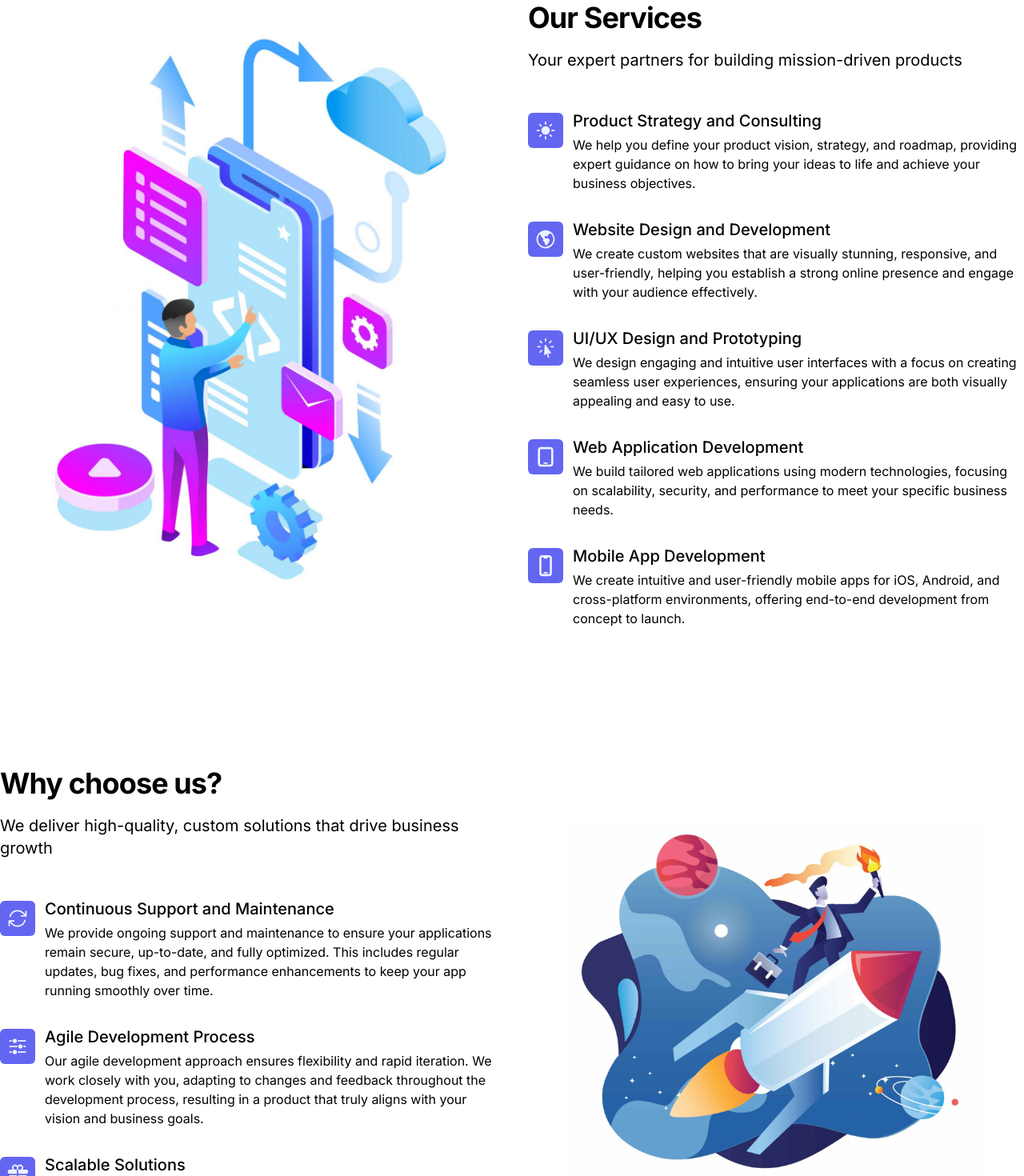
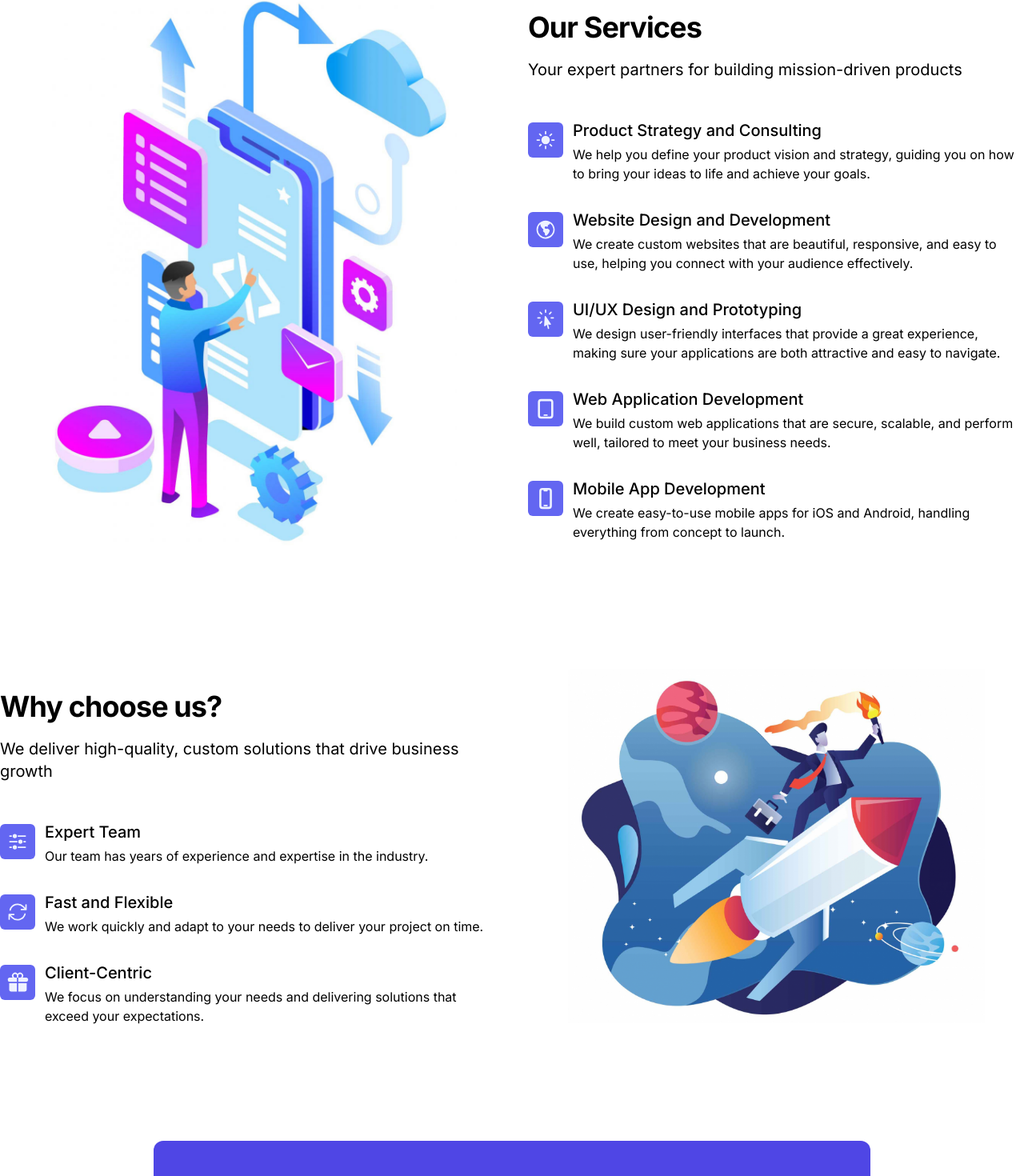
Before and after one commit to appjitsu/momentum-web, a Next.js app: page / in a window 1280 px wide. Shown: the part 799-2269 px from the top of the page at 80% size. Built offline with nearby package versions, Linux system fonts and the light colour scheme.

Commit message:
updated content

```diff
--- a/app/(mdx)/about-us/page.mdx
+++ b/app/(mdx)/about-us/page.mdx
@@ -43,10 +43,10 @@ At **Momentum Software**, we specialize in:
 
 ### Why Choose Us?
 
--   **Expertise:** Our team has years of experience in the industry, and we
-    leverage the latest technologies to bring your ideas to life.
--   **Agile Approach:** We follow an agile development process, ensuring
-    flexibility, adaptability, and faster time-to-market.
+-   **Expertise:** Our team has years of experience in the industry, and we use
+    the latest tools to bring your ideas to life.
+-   **Fast and Flexible:** We work quickly and adapt to your needs to deliver
+    your project on time.
 -   **Client-Centric:** Your success is our success. We work closely with you to
     understand your needs and deliver solutions that exceed your expectations.
 -   **Continuous Support:** Our relationship doesn’t end with the launch. We
@@ -55,18 +55,12 @@ At **Momentum Software**, we specialize in:
 
 ### Our Values
 
--   **Innovation:** We’re always exploring new technologies and methodologies to
-    deliver cutting-edge solutions.
--   **Integrity:** We believe in transparent communication and building trust
-    with our clients.
+-   **Innovation:** We’re always exploring new tools and methods to deliver the
+    best solutions.
+-   **Integrity:** We believe in clear communication and building trust with our
+    clients.
 -   **Excellence:** We strive for excellence in everything we do, from the
     initial concept to the final product.
-
-### Meet the Team
-
-Our team is composed of industry experts who are passionate about what they do.
-From talented developers to creative designers, everyone at **Momentum
-Software** is dedicated to delivering the best possible results for our clients.
 
 ### Let’s Build Something Great Together
 
--- a/components/data.js
+++ b/components/data.js
@@ -19,27 +19,27 @@ const benefitOne = {
     bullets: [
         {
             title: 'Product Strategy and Consulting',
-            desc: 'We help you define your product vision, strategy, and roadmap, providing expert guidance on how to bring your ideas to life and achieve your business objectives.',
+            desc: 'We help you define your product vision and strategy, guiding you on how to bring your ideas to life and achieve your goals.',
             icon: <SunIcon />
         },
         {
             title: 'Website Design and Development',
-            desc: 'We create custom websites that are visually stunning, responsive, and user-friendly, helping you establish a strong online presence and engage with your audience effectively.',
+            desc: 'We create custom websites that are beautiful, responsive, and easy to use, helping you connect with your audience effectively.',
             icon: <GlobeAmericasIcon />
         },
         {
             title: 'UI/UX Design and Prototyping',
-            desc: 'We design engaging and intuitive user interfaces with a focus on creating seamless user experiences, ensuring your applications are both visually appealing and easy to use.',
+            desc: 'We design user-friendly interfaces that provide a great experience, making sure your applications are both attractive and easy to navigate.',
             icon: <CursorArrowRaysIcon />
         },
         {
             title: 'Web Application Development',
-            desc: 'We build tailored web applications using modern technologies, focusing on scalability, security, and performance to meet your specific business needs.',
+            desc: 'We build custom web applications that are secure, scalable, and perform well, tailored to meet your business needs.',
             icon: <DeviceTabletIcon />
         },
         {
             title: 'Mobile App Development',
-            desc: 'We create intuitive and user-friendly mobile apps for iOS, Android, and cross-platform environments, offering end-to-end development from concept to launch.',
+            desc: 'We create easy-to-use mobile apps for iOS and Android, handling everything from concept to launch.',
             icon: <DevicePhoneMobileIcon />
         }
     ]
@@ -51,18 +51,18 @@ const benefitTwo = {
     image: benefitTwoImg,
     bullets: [
         {
-            title: 'Continuous Support and Maintenance',
-            desc: 'We provide ongoing support and maintenance to ensure your applications remain secure, up-to-date, and fully optimized. This includes regular updates, bug fixes, and performance enhancements to keep your app running smoothly over time.',
+            title: 'Expert Team',
+            desc: 'Our team has years of experience and expertise in the industry.',
+            icon: <AdjustmentsHorizontalIcon />
+        },
+        {
+            title: 'Fast and Flexible',
+            desc: 'We work quickly and adapt to your needs to deliver your project on time.',
             icon: <ArrowPathIcon />
         },
         {
-            title: 'Agile Development Process',
-            desc: 'Our agile development approach ensures flexibility and rapid iteration. We work closely with you, adapting to changes and feedback throughout the development process, resulting in a product that truly aligns with your vision and business goals.',
-            icon: <AdjustmentsHorizontalIcon />
-        },
-        {
-            title: 'Scalable Solutions',
-            desc: 'We design and develop applications with scalability in mind, allowing your business to grow without facing technical limitations. Whether you&apos;re scaling to handle more users or adding new features, our solutions can easily adapt to your evolving needs.',
+            title: 'Client-Centric',
+            desc: 'We focus on understanding your needs and delivering solutions that exceed your expectations.',
             icon: <GiftIcon />
         }
     ]
```
